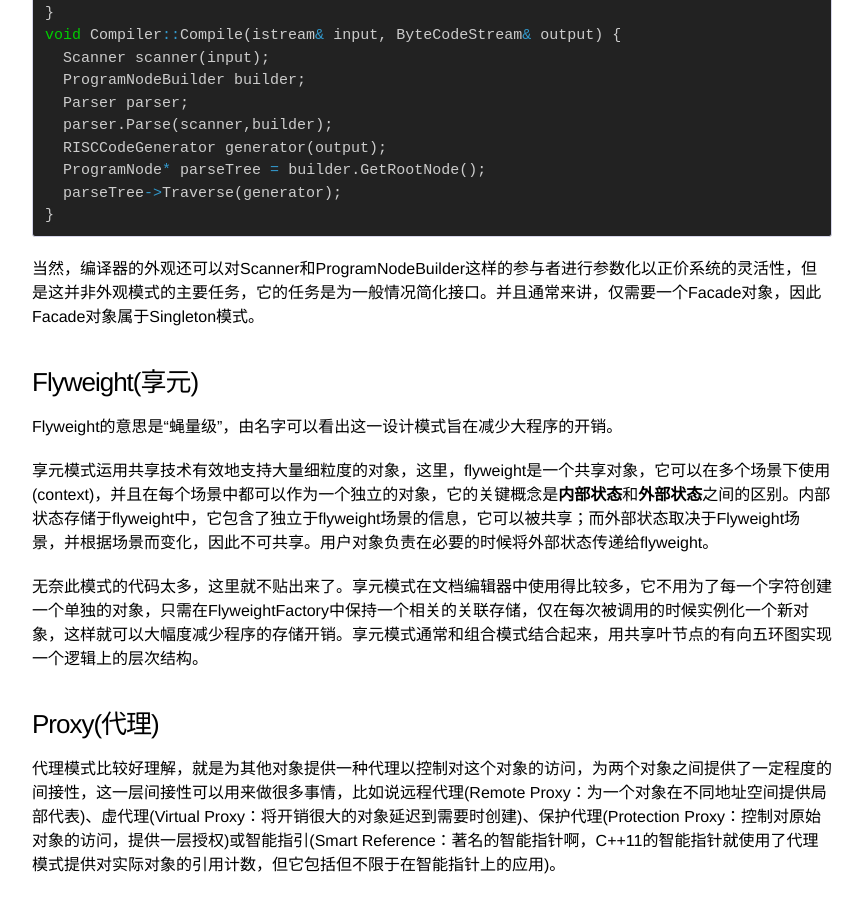
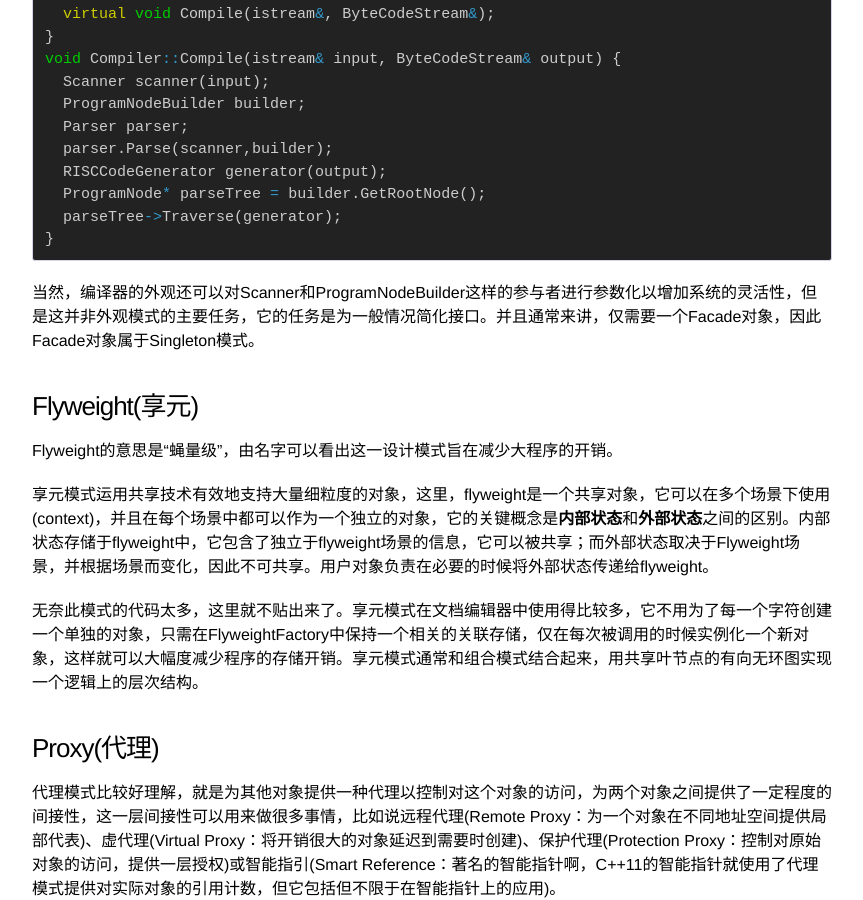
Before and after one commit to xuziyan001/xuziyan001.github.io, a Jekyll site: the page built from _posts/2014-08-13-design patterns(2).markdown, in a window 1280 px wide and 900 px high, scrolled down 4131 px. Shown: the whole window, without its empty margins (208-1071 px from the left). Built offline with Jekyll 4.4.1, drawn with Linux system fonts in a browser that asks for light colours; Markdown is read by kramdown in place of the engine named in the settings; some of the changed text lies outside the part shown.

```diff
--- a/_posts/2014-08-13-design patterns(2).markdown
+++ b/_posts/2014-08-13-design patterns(2).markdown
@@ -82,9 +82,9 @@ class Leaf : public Component {
   //...
 };
 {%endhighlight%}
-在设计组合模式的时候，需要注意几个问题:
+在设计组合模式的时候，需要注意几个问题:<br>
 <table border="0">
-  <tr>1、组合模式的目的之一就是使得用户不知道他们正在使用的是Leaf还是Composite类，为了达到这一目的，我们应该最大化Component接口，并由它为这些操作提供缺省的实现。</tr><br>
+  <tr>1、组合模式的目的之一就是使得用户不知道他们正在使用的是Leaf还是Composite类，为了达到这一目的，我们应该<b>最大化Component接口</b>，并由它为这些操作提供缺省的实现。</tr><br>
   <tr>2、在没有GC的语言中，当一个Composite被销毁时，最好由Composite负责删除其子节点。</tr><br> <tr>3、Component类应该要声明一个CreateIterator操作来访问它的零件，这个操作的缺省实现返回一个NullIterator。</tr>
 
 </table>
@@ -157,7 +157,7 @@ void Compiler::Compile(istream& input, ByteCodeStream& output) {
   parseTree->Traverse(generator);
 }
 {%endhighlight%}
-当然，编译器的外观还可以对Scanner和ProgramNodeBuilder这样的参与者进行参数化以正价系统的灵活性，但是这并非外观模式的主要任务，它的任务是为一般情况简化接口。并且通常来讲，仅需要一个Facade对象，因此Facade对象属于Singleton模式。
+当然，编译器的外观还可以对Scanner和ProgramNodeBuilder这样的参与者进行参数化以增加系统的灵活性，但是这并非外观模式的主要任务，它的任务是为一般情况简化接口。并且通常来讲，仅需要一个Facade对象，因此Facade对象属于Singleton模式。
 </p>
 <h3>Flyweight(享元)</h3>
 <p>
@@ -167,7 +167,7 @@ Flyweight的意思是“蝇量级”，由名字可以看出这一设计模式
 享元模式运用共享技术有效地支持大量细粒度的对象，这里，flyweight是一个共享对象，它可以在多个场景下使用(context)，并且在每个场景中都可以作为一个独立的对象，它的关键概念是<b>内部状态</b>和<b>外部状态</b>之间的区别。内部状态存储于flyweight中，它包含了独立于flyweight场景的信息，它可以被共享；而外部状态取决于Flyweight场景，并根据场景而变化，因此不可共享。用户对象负责在必要的时候将外部状态传递给flyweight。
 </p>
 <p>
-无奈此模式的代码太多，这里就不贴出来了。享元模式在文档编辑器中使用得比较多，它不用为了每一个字符创建一个单独的对象，只需在FlyweightFactory中保持一个相关的关联存储，仅在每次被调用的时候实例化一个新对象，这样就可以大幅度减少程序的存储开销。享元模式通常和组合模式结合起来，用共享叶节点的有向五环图实现一个逻辑上的层次结构。
+无奈此模式的代码太多，这里就不贴出来了。享元模式在文档编辑器中使用得比较多，它不用为了每一个字符创建一个单独的对象，只需在FlyweightFactory中保持一个相关的关联存储，仅在每次被调用的时候实例化一个新对象，这样就可以大幅度减少程序的存储开销。享元模式通常和组合模式结合起来，用共享叶节点的有向无环图实现一个逻辑上的层次结构。
 </p>
 <h3>Proxy(代理)</h3>
 <p>
--- a/_posts/2014-08-25-design patterns(4).markdown
+++ b/_posts/2014-08-25-design patterns(4).markdown
@@ -14,7 +14,7 @@ categories: Alibaba-inc update
 实际上，面向对象的设计模式就是使用面向对象语言的一些特性，例如模板、继承、多态、友元等一些特性，组合出适用于不同情况的设计模式。面向对象设计中有两个基本原则：
 <table border="0">
   <tr>1、对接口编程，而不是对实现编程。</tr><br>
-  <tr>2、优先使用对象组合，而不是类继承。</tr><br>
+  <tr>2、优先使用对象组合，而不是类继承。</tr>
 </table>
 在设计模式中，使用类继承的地方大多是实现类继承虚基类的接口，其余类的交互一般都是通过相识(acquaintance)的方式请求彼此的操作。除此之外，设计模式很大的一个特点就是强调解耦的重要性，许多设计模式都是根据不同意向层面的解耦得到的。
 <p>
```
Also changed, not shown: other parts of _posts/2014-08-13-design patterns(2).markdown (+1 -1 lines), _posts/2014-09-23-null(1).markdown (added, +13 -0 lines).
